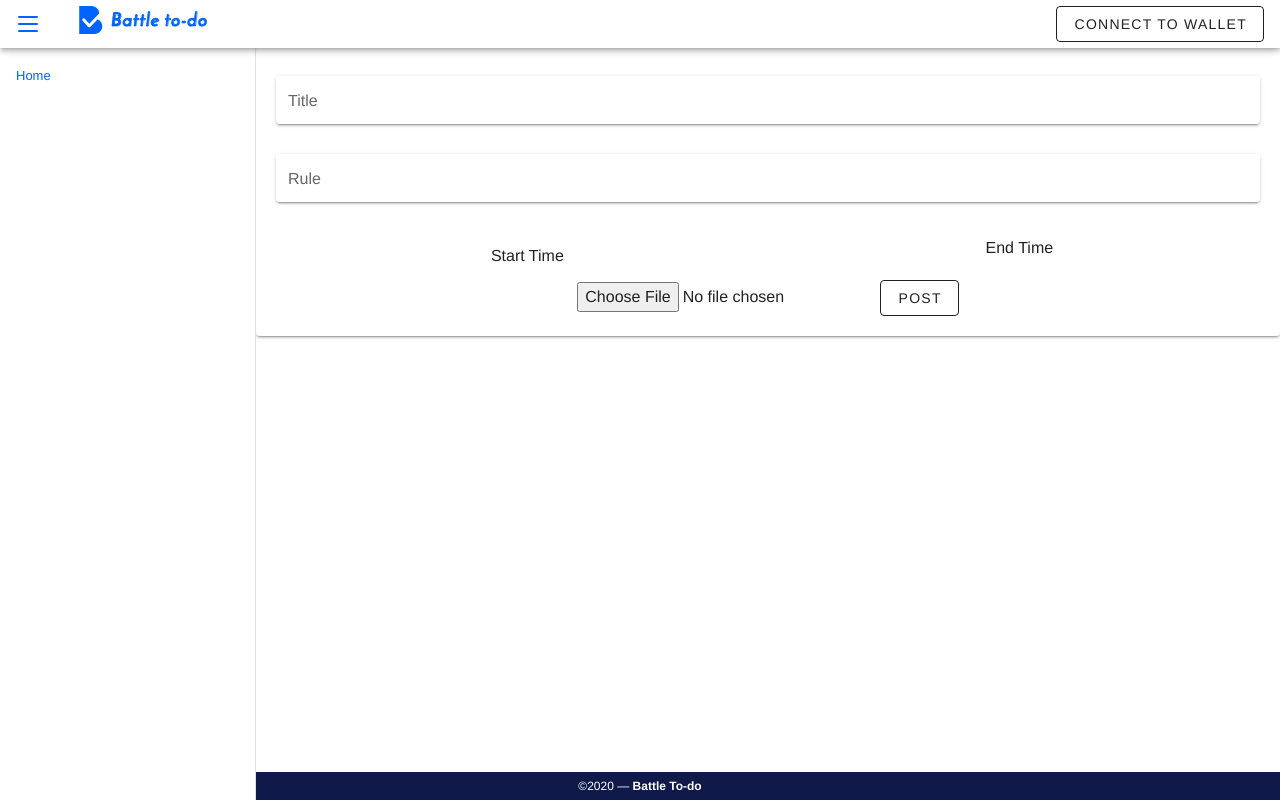
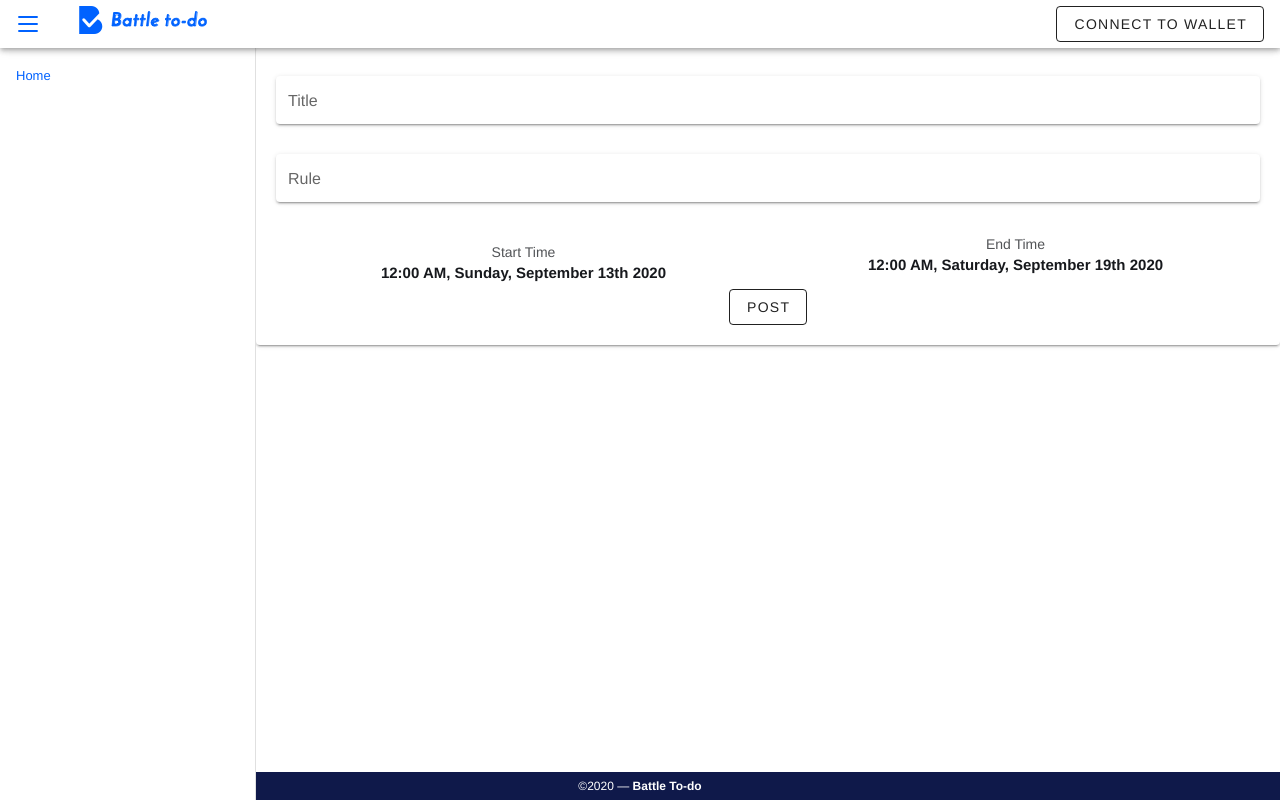
Before and after one commit to elegant651/embark-secret-whisper, a Vue app in the folder app/: page /create-todo in a window 1280 px wide. Built offline with nearby package versions, Linux system fonts and the light colour scheme; what vue-chat-scroll would draw is missing.

Commit message:
Update tiny things

```diff
--- a/app/src/App.vue
+++ b/app/src/App.vue
@@ -92,6 +92,7 @@
         { text: 'Home', route: '/' },
         { text: 'Chat', route: '/chat'},
         { text: 'Create Todo', route: '/create-todo'},
+        { text: 'My Todo', route: '/my-todo'},
         // { text: 'Feed', route: '/feed' },
         // { text: 'Secret Board', route: '/secret-board' },
         { text: 'Todo Feed', route: '/marketplace'}
--- a/app/src/components/battles/NewTodo.vue
+++ b/app/src/components/battles/NewTodo.vue
@@ -28,15 +28,13 @@
             <div class="mx-auto d-flex justify-space-around">
               <div class="timeBox pa-2">
                 <div class="tbTitle ma-1">Start Time</div>
-                <!-- <div class="timestamp">12:00 AM, {{item.starttime}}</div> -->
+                <div class="timestamp">12:00 AM, {{startTime}}</div>
               </div>
               <div class="timeBox">
                 <div class="tbTitle ma-1">End Time</div>
-                <!-- <div class="timestamp">12:00 AM, {{item.endtime}}</div> -->
+                <div class="timestamp">12:00 AM, {{endTime}}</div>
               </div>
             </div>
-
-            <input type="file" accept="image/*" v-on:change="this.handleImportFile" required />
 
             <v-btn v-if="!isLoading" outlined @click="validate">POST</v-btn>
             <v-progress-circular indeterminate v-else></v-progress-circular>
@@ -49,8 +47,8 @@
 </template>
 
 <script>
+import moment from 'moment'
 import { mapGetters } from 'vuex'
-import imageCompression from '@/util/imageCompression'
 
 export default {
   data: () => ({
@@ -63,13 +61,23 @@ export default {
       v => !!v || 'Rule is required',
       v => (v && v.length <= 255) || 'Rule must be less than 255 characters',
     ],
-    isLoading: false
+    isLoading: false,
+    startTime: '',
+    endTime: ''
   }),
 
   computed: {
     ...mapGetters('wallet', [
 
     ])
+  },
+
+  mounted() {
+    const startDate = moment().day(0).startOf('date').format("dddd, MMMM Do YYYY") // this sunday
+    const endDate = moment().day(6).endOf('date').format("dddd, MMMM Do YYYY") // this saturday
+
+    this.startTime = startDate
+    this.endTime = endDate
   },
 
   methods: {
@@ -83,26 +91,7 @@ export default {
       this.submit()
     },
 
-    async compressImage (imageFile) {
-      try {
-        const MAX_IMAGE_SIZE_MB = 0.03 // 30KB
-        const compressedFile = await imageCompression(imageFile, MAX_IMAGE_SIZE_MB)
-        return compressedFile
-      } catch (error) {
-        return imageFile
-      }
-    },
 
-    async handleImportFile (e) {
-      const MAX_IMAGE_SIZE = 30000 // 30KB
-      const file = e.target.files[0]
-
-      if (file.size > MAX_IMAGE_SIZE) {
-        this.imgFile = await this.compressImage(file)
-      } else {
-        this.imgFile = file
-      }
-    },
 
     async submit () {
       try {
@@ -120,4 +109,24 @@ export default {
 
 <style scoped>
 
+.timeBox .tbTitle {
+  font-size: 14px;
+  font-weight: normal;
+  font-stretch: normal;
+  font-style: normal;
+  line-height: normal;
+  letter-spacing: normal;
+  color: #525457;
+}
+
+.timeBox .timestamp {
+  font-size: 15px;
+  font-weight: bold;
+  font-stretch: normal;
+  font-style: normal;
+  line-height: normal;
+  letter-spacing: normal;
+  color: #17191d;
+}
+
 </style>
--- a/app/src/router.js
+++ b/app/src/router.js
@@ -49,6 +49,11 @@ export default new Router({
       component: () => import('./views/CreateTodo.vue')
     },
     {
+      path: '/my-todo',
+      name: 'myTodo',
+      component: () => import('./views/MyTodo.vue')
+    },
+    {
       path: '/marketplace',
       name: 'marketplace',
       component: () => import('./views/Marketplace.vue')
```
